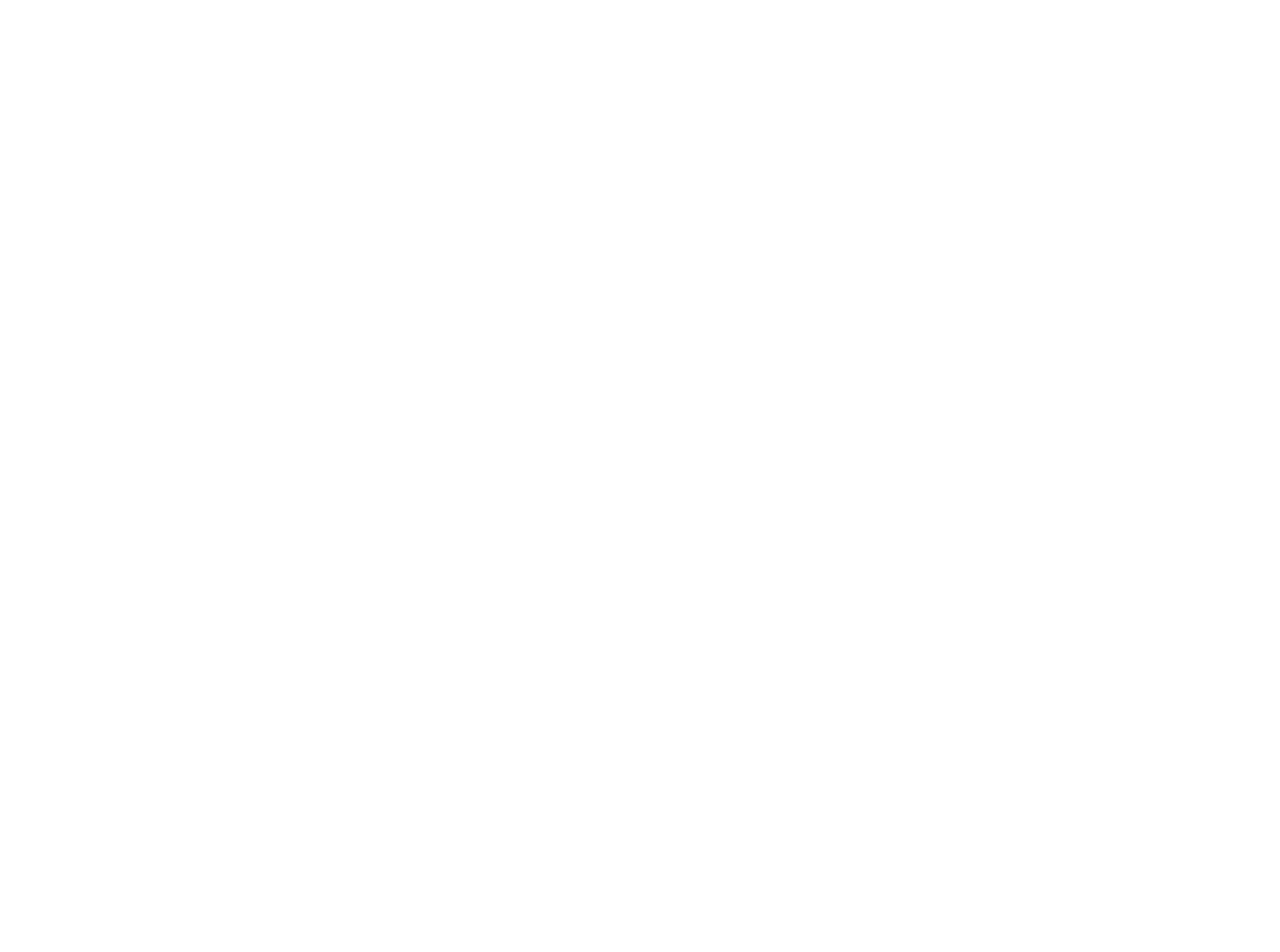
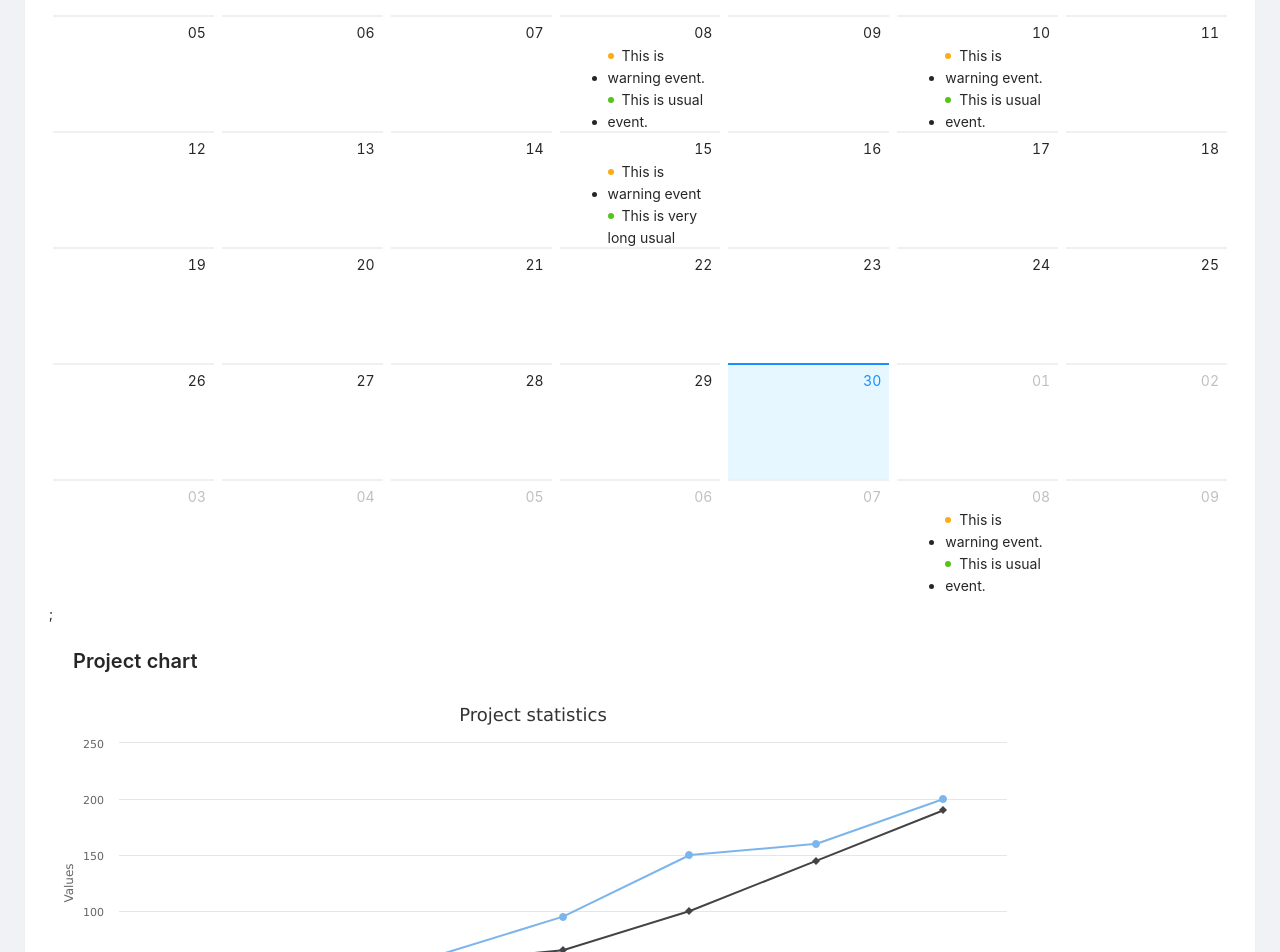
Before and after one commit to RasenganORG/Workload-Manager, a React (Create React App) app: page /active-projects/project/statistics in a window 1280 px wide. Before the commit this address had no page. Shown: the part 600-1552 px from the top of the page. Before the commit the page ends 800 px from the top, so only its background shows below. Built offline with nearby package versions, Linux system fonts and the light colour scheme.

Commit message:
added About and Project statistics subpages for the Individual project page
also installed highchars and added placeholder values for the project statistics subpage

```diff
--- a/package.json
+++ b/package.json
@@ -7,6 +7,8 @@
     "@testing-library/react": "^13.3.0",
     "@testing-library/user-event": "^13.5.0",
     "antd": "^4.21.4",
+    "highcharts": "^10.2.0",
+    "highcharts-react-official": "^3.1.0",
     "react": "^18.2.0",
     "react-dom": "^18.2.0",
     "react-router-dom": "^6.3.0",
--- a/src/App.js
+++ b/src/App.js
@@ -10,12 +10,14 @@
 import UserList from './components/homepage/userList/userList';
 import Project from './components/homepage/projectPage/Project';
 import Tasks from './components/homepage/projectPage/tasks/tasks';
+import AboutProject from './components/homepage/projectPage/about/AboutProject';
+import Projectstatistics from "./components/homepage/projectPage/projectStatistics/ProjectStatistics"
 function App() {
 
 
   return (
 
-      <div className="App">
+      <div className="App" style={{"overflow-x": "hidden"}}>
          <Router>
           <Routes>
             <Route path="/login" element={<Login />} />
@@ -26,7 +28,8 @@
                 <Route path="project" element={<Project />}>
                   <Route path="" element={<Tasks />} />
                   <Route path="tasks" element={<Tasks />} />
-                  <Route path="tasks" element={<Tasks />} />
+                  <Route path="about" element={<AboutProject />} />
+                  <Route path="statistics" element={<Projectstatistics />} />
                 </Route>
               </Route>
               <Route path="completed-projects" element={ <CompletedProjects/>} />
--- a/src/components/homepage/projectPage/Project.js
+++ b/src/components/homepage/projectPage/Project.js
@@ -36,7 +36,7 @@
                         </Menu>
                         </Row>
                         <Row className="projectContent">
-                        <Outlet />
+                            <Outlet />
                         </Row>
                     </Layout.Content>
                 </Layout>
--- /dev/null
+++ b/src/components/homepage/projectPage/about/AboutProject.js
@@ -0,0 +1,21 @@
+import { Layout, Card} from "antd"
+import "./About.scss"
+
+
+export default function AboutProject() {
+  return (
+    <Layout>
+      <Layout.Content style={{margin: "16px 0"}}>
+        <Card
+        title="About project"
+        bordered={false}
+
+      >
+
+        <p>Lorem ipsum dolor sit amet, consectetur adipiscing elit, sed do eiusmod tempor incididunt ut labore et dolore magna aliqua. Nunc congue nisi vitae suscipit tellus mauris a diam maecenas. Urna neque viverra justo nec ultrices dui sapien. Congue quisque egestas diam in arcu cursus euismod. Ut venenatis tellus in metus.  </p>
+        <p>Felis donec et odio pellentesque. Id interdum velit laoreet id donec ultrices. Leo integer malesuada nunc vel risus commodo viverra maecenas accumsan. In massa tempor nec feugiat nisl. Commodo odio aenean sed adipiscing diam donec adipiscing tristique risus. Amet mauris commodo quis imperdiet massa tincidunt. Eu lobortis elementum nibh tellus molestie nunc. Tortor aliquam nulla facilisi cras fermentum odio eu feugiat pretium. Posuere lorem ipsum dolor sit amet. Aliquam sem et tortor consequat id.</p>
+      </Card>
+      </Layout.Content>
+    </Layout>
+  )
+}
--- /dev/null
+++ b/src/components/homepage/projectPage/projectStatistics/ProjectStatistics.js
@@ -0,0 +1,152 @@
+import { Layout, Card, Badge, Calendar, PageHeader} from "antd"
+import HighchartsReact from "highcharts-react-official";
+import Highcharts from 'highcharts'
+
+export default function Projectstatistics() {
+  //boilerplate code for example calendar start
+  const getListData = (value) => {
+    let listData;
+
+    switch (value.date()) {
+      case 8:
+        listData = [
+          {
+            type: 'warning',
+            content: 'This is warning event.',
+          },
+          {
+            type: 'success',
+            content: 'This is usual event.',
+          },
+        ];
+        break;
+
+      case 10:
+        listData = [
+          {
+            type: 'warning',
+            content: 'This is warning event.',
+          },
+          {
+            type: 'success',
+            content: 'This is usual event.',
+          },
+          {
+            type: 'error',
+            content: 'This is error event.',
+          },
+        ];
+        break;
+
+      case 15:
+        listData = [
+          {
+            type: 'warning',
+            content: 'This is warning event',
+          },
+          {
+            type: 'success',
+            content: 'This is very long usual event。。....',
+          },
+          {
+            type: 'error',
+            content: 'This is error event 1.',
+          },
+          {
+            type: 'error',
+            content: 'This is error event 2.',
+          },
+          {
+            type: 'error',
+            content: 'This is error event 3.',
+          },
+          {
+            type: 'error',
+            content: 'This is error event 4.',
+          },
+        ];
+        break;
+
+      default:
+    }
+
+    return listData || [];
+  };
+
+  const getMonthData = (value) => {
+    if (value.month() === 8) {
+      return 1394;
+    }
+  };
+  const monthCellRender = (value) => {
+    const num = getMonthData(value);
+    return num ? (
+      <div className="notes-month">
+        <section>{num}</section>
+        <span>Backlog number</span>
+      </div>
+    ) : null;
+  };
+
+  const dateCellRender = (value) => {
+    const listData = getListData(value);
+    return (
+      <ul className="events">
+        {listData.map((item) => (
+          <li key={item.content}>
+            <Badge status={item.type} text={item.content} />
+          </li>
+        ))}
+      </ul>
+    );
+  };
+  //boilerplate code for example calendar end
+  const highchartOptions = {
+    title: {
+      text: "Project statistics"
+    },
+    series: [
+      {
+        name: "Total tasks",
+        data: [23, 43, 60, 95 , 150, 160, 200]
+      },
+      {
+        name: "Total worked tasks",
+        data: [20, 38, 54, 65, 100, 145, 190]
+      }
+    ],
+    yAxis: {
+
+    },
+
+    xAxis: {
+      categories: ["January", "February", "March", "April", "May", "June", "July"]
+    }
+  }
+  return (
+    <Layout>
+      <Layout.Content style={{margin: "16px 0"}}>
+        <Card title="Statistics">
+          <div>
+            <PageHeader
+              className="site-page-header"
+              title="Project Calendar"
+            />
+            <Calendar dateCellRender={dateCellRender} monthCellRender={monthCellRender} />;
+          </div>
+          <div>
+            <PageHeader
+              className="site-page-header"
+              title="Project chart"
+            />
+            <HighchartsReact
+               highcharts={Highcharts}
+              options={highchartOptions}
+            />
+
+          </div>
+       </Card>
+      </Layout.Content>
+    </Layout>
+  )
+}
```
Also changed, not shown: src/components/homepage/projectPage/about/About.scss (added), 1 other file (tests, documents, lock files or other folders).
